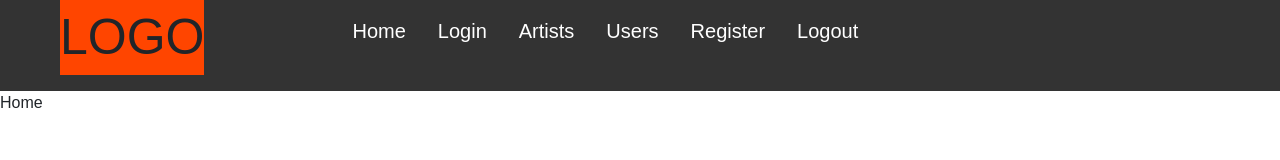
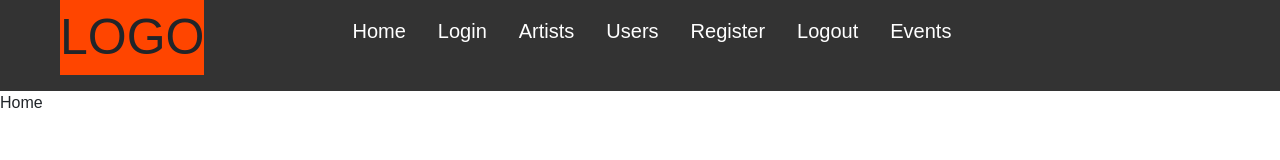
Before and after one commit to CodecoolGlobal/el-proyecte-grande-sprint-1-csharp-KisLorand, a React (Create React App) app in the folder Badcamp/Frontend/: page / in a window 1280 px wide. Shown: the top 160 px of the page. Built offline with nearby package versions, Linux system fonts and the light colour scheme.

Commit message:
add button for Events page to navbar component

```diff
--- a/Badcamp/Frontend/src/components/NavBar/NavBar.jsx
+++ b/Badcamp/Frontend/src/components/NavBar/NavBar.jsx
@@ -13,6 +13,7 @@ const NavBar = () => {
                 <li><Link to="/">Users</Link></li>
                 <li><Link to="/">Register</Link></li>
                 <li><Link to="/">Logout</Link></li>
+                <li><Link to="/events">Events</Link></li>
             </ul>
         </nav>
     );
```
